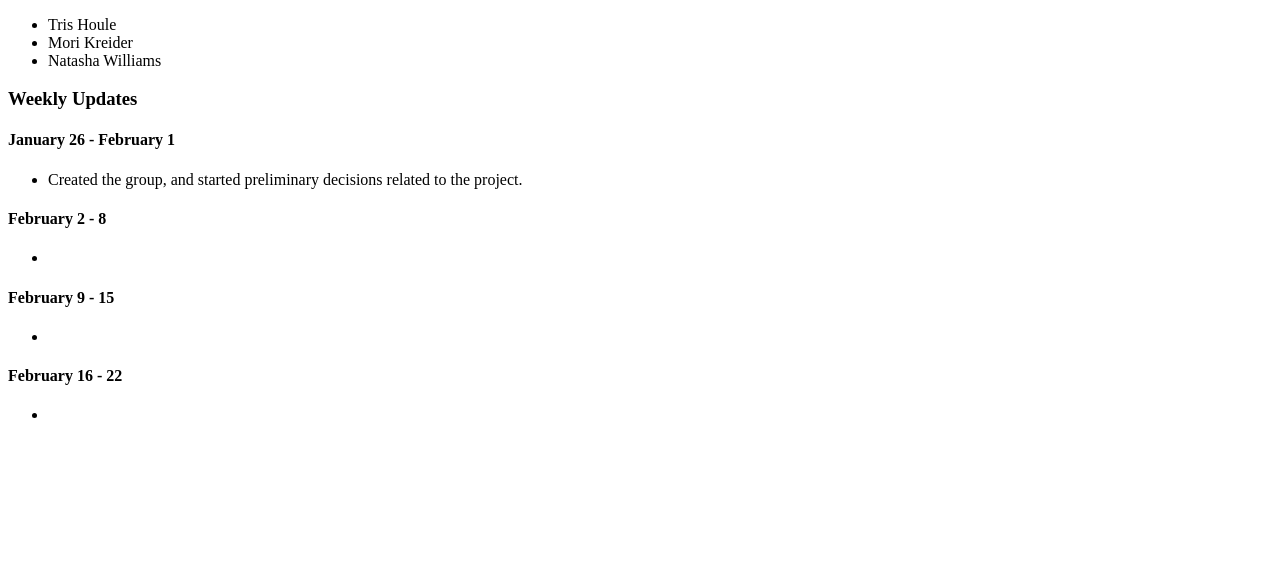
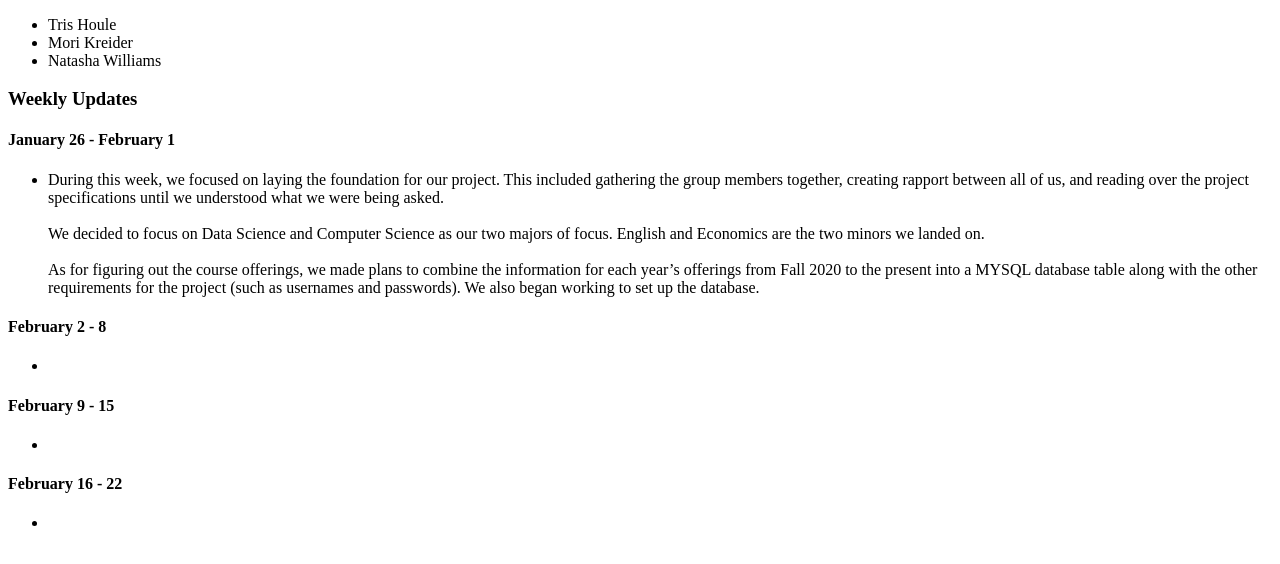
Before and after one commit to TrisHoule/mountain-coders-website, a plain HTML site: page index.html in a window 1280 px wide. Shown: the part 152-716 px from the top of the page. Drawn offline with Linux system fonts and the light colour scheme.

Commit message:
Update index.html

```diff
--- a/index.html
+++ b/index.html
@@ -19,7 +19,13 @@
         <div>
             <h4>January 26 - February 1</h4>
             <ul>
-                <li>Created the group, and started preliminary decisions related to the project.</li>
+                <li>
+    During this week, we focused on laying the foundation for our project. This included gathering the group members together, creating rapport between all of us, and reading over the project specifications until we understood what we were being asked.
+    <br><br>
+    We decided to focus on Data Science and Computer Science as our two majors of focus. English and Economics are the two minors we landed on.
+    <br><br>
+    As for figuring out the course offerings, we made plans to combine the information for each year’s offerings from Fall 2020 to the present into a MYSQL database table along with the other requirements for the project (such as usernames and passwords). We also began working to set up the database.
+                </li>
             </ul>
         </div>
         <div>
```
